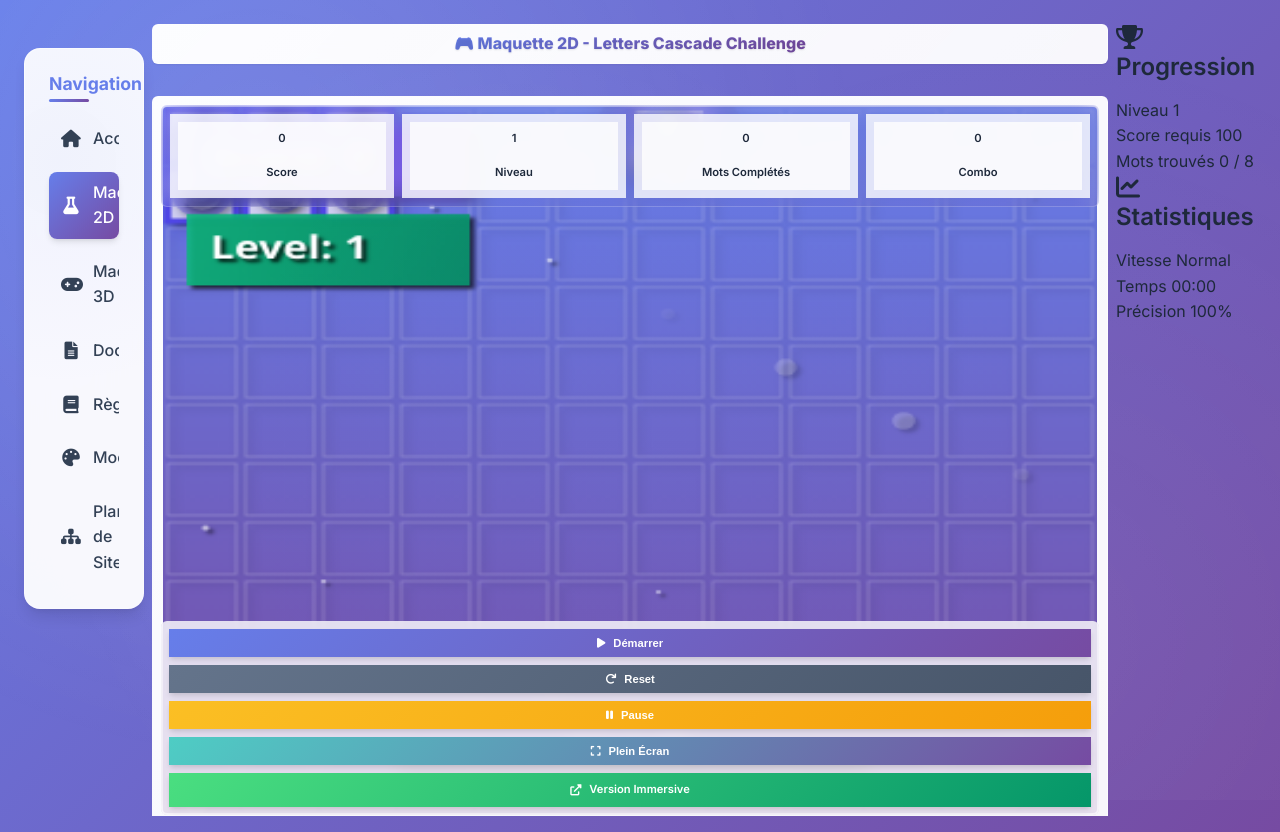
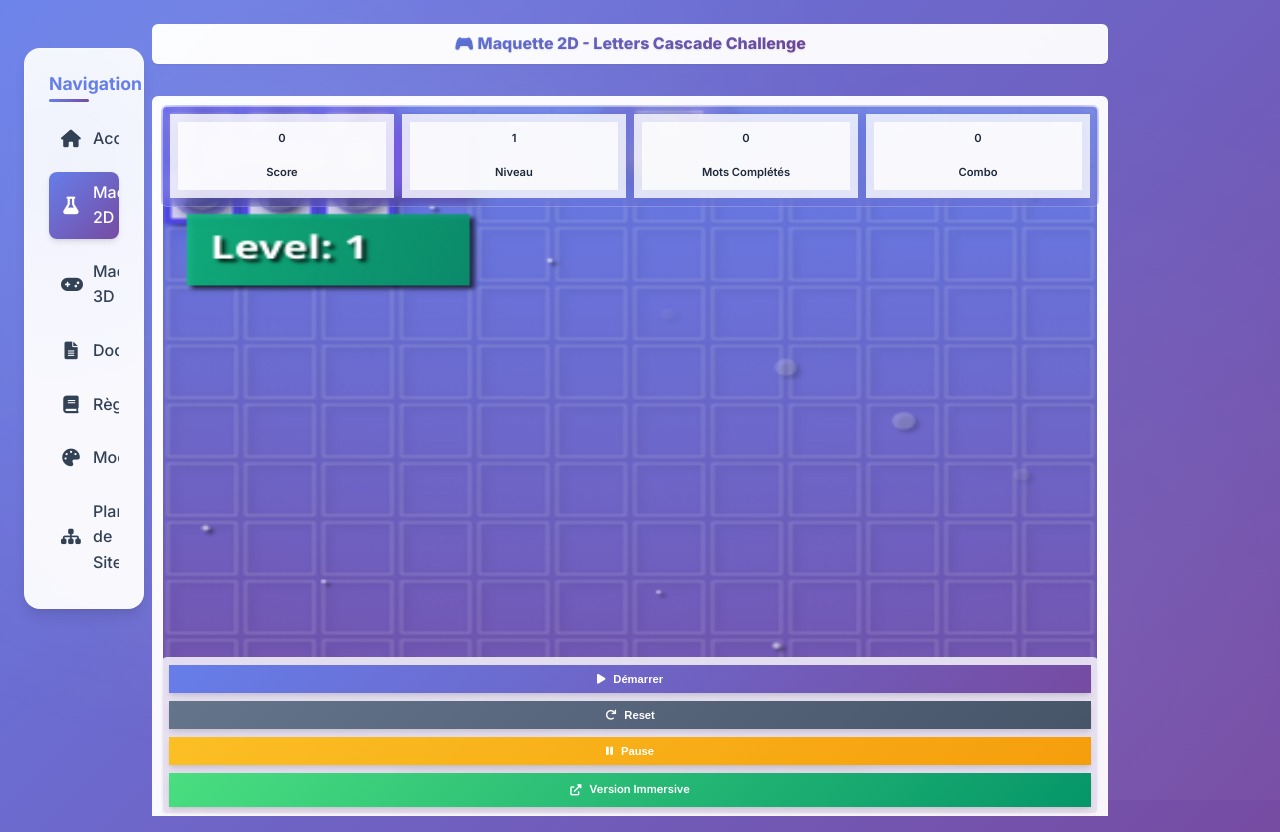
Before and after one commit to PlanesZwalker/LCCWeb, a plain HTML site: page build/prototype.html in a window 1280 px wide. Drawn offline with Linux system fonts and the light colour scheme; animation ran at ten frames a second.

Commit message:
Fix game layouts: remove right sidebars and make game areas more prominent for better focus

```diff
--- a/build/prototype.html
+++ b/build/prototype.html
@@ -345,7 +345,7 @@
 
                     <!-- Game Canvas Container -->
                     <div class="game-canvas-container">
-                        <canvas id="gameCanvas" width="400" height="400"></canvas>
+                        <canvas id="gameCanvas" width="600" height="600"></canvas>
                     </div>
 
                     <!-- Game Controls -->
@@ -359,51 +359,9 @@
                         <button class="btn btn-warning" onclick="pauseGame()">
                             <i class="fas fa-pause"></i> Pause
                         </button>
-                        <button class="btn btn-info" onclick="toggleFullScreen()" id="fullscreenBtn">
-                            <i class="fas fa-expand"></i> Plein Écran
-                        </button>
                         <a href="prototype-fullscreen.html" class="btn btn-success">
                             <i class="fas fa-external-link-alt"></i> Version Immersive
                         </a>
-                    </div>
-                </div>
-            </div>
-
-            <!-- Right Sidebar -->
-            <div class="sidebar-right">
-                <div class="sidebar-right-section">
-                    <h3><i class="fas fa-trophy"></i> Progression</h3>
-                    <div class="progression-info">
-                        <div class="progression-item">
-                            <span class="progression-label">Niveau</span>
-                            <span class="progression-value" id="progressionLevel">1</span>
-                        </div>
-                        <div class="progression-item">
-                            <span class="progression-label">Score requis</span>
-                            <span class="progression-value" id="progressionScore">100</span>
-                        </div>
-                        <div class="progression-item">
-                            <span class="progression-label">Mots trouvés</span>
-                            <span class="progression-value" id="progressionWords">0 / 8</span>
-                        </div>
-                    </div>
-                </div>
-
-                <div class="sidebar-right-section">
-                    <h3><i class="fas fa-chart-line"></i> Statistiques</h3>
-                    <div class="progression-info">
-                        <div class="progression-item">
-                            <span class="progression-label">Vitesse</span>
-                            <span class="progression-value" id="speedDisplay">Normal</span>
-                        </div>
-                        <div class="progression-item">
-                            <span class="progression-label">Temps</span>
-                            <span class="progression-value" id="timeDisplay">00:00</span>
-                        </div>
-                        <div class="progression-item">
-                            <span class="progression-label">Précision</span>
-                            <span class="progression-value" id="accuracyDisplay">100%</span>
-                        </div>
                     </div>
                 </div>
             </div>
```
Also changed, not shown: build/game.html (+0 -42 lines).
